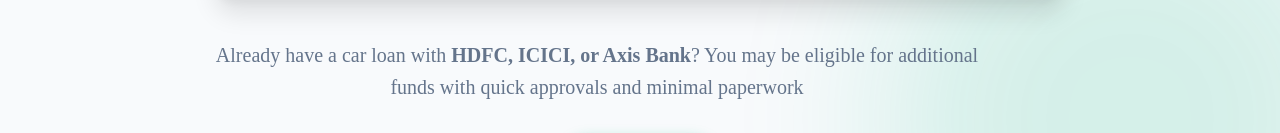
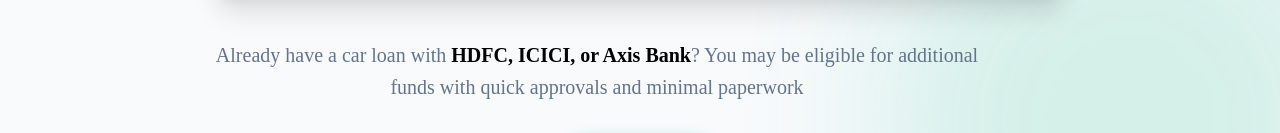
Before and after one commit to connecttws/Money_Heights_Page, a Next.js app: page / in a window 1280 px wide. Shown: the part 778-911 px from the top of the page. Built offline with nearby package versions, Linux system fonts and the light colour scheme.

Commit message:
Make bank names dark black and extra bold

```diff
--- a/src/components/Hero.tsx
+++ b/src/components/Hero.tsx
@@ -24,7 +24,7 @@
           </div>
 
           <p className={`${styles.heroSubtext} animate-fade-in-up`} style={{ animationDelay: '0.4s' }}>
-            Already have a car loan with <strong>HDFC, ICICI, or Axis Bank</strong>? You may be eligible for additional funds with quick approvals and minimal paperwork
+            Already have a car loan with <strong style={{ color: '#000', fontWeight: '800' }}>HDFC, ICICI, or Axis Bank</strong>? You may be eligible for additional funds with quick approvals and minimal paperwork
           </p>
 
           <div className={`${styles.ctaGroup} animate-fade-in-up`} style={{ animationDelay: '0.6s' }}>
```
